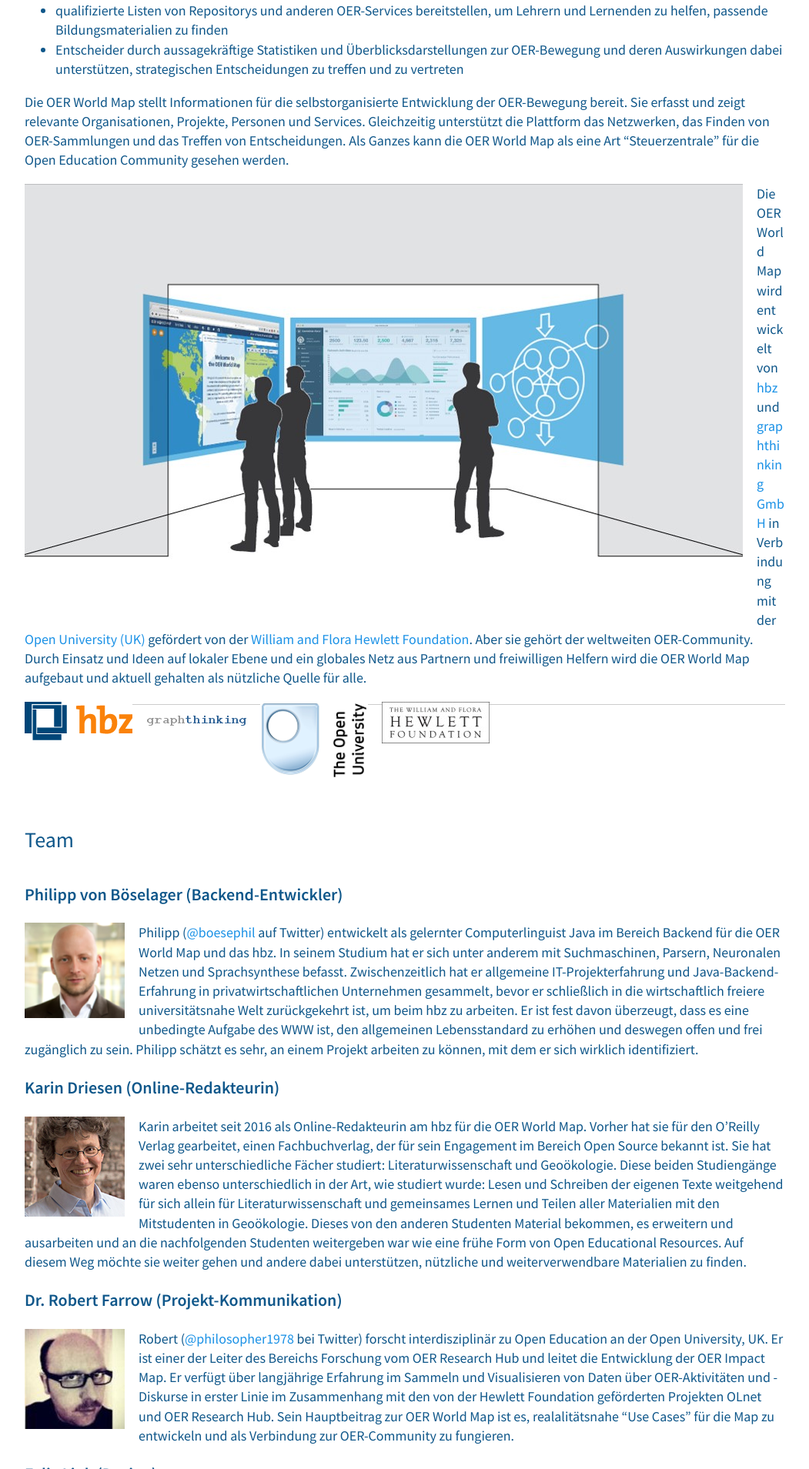
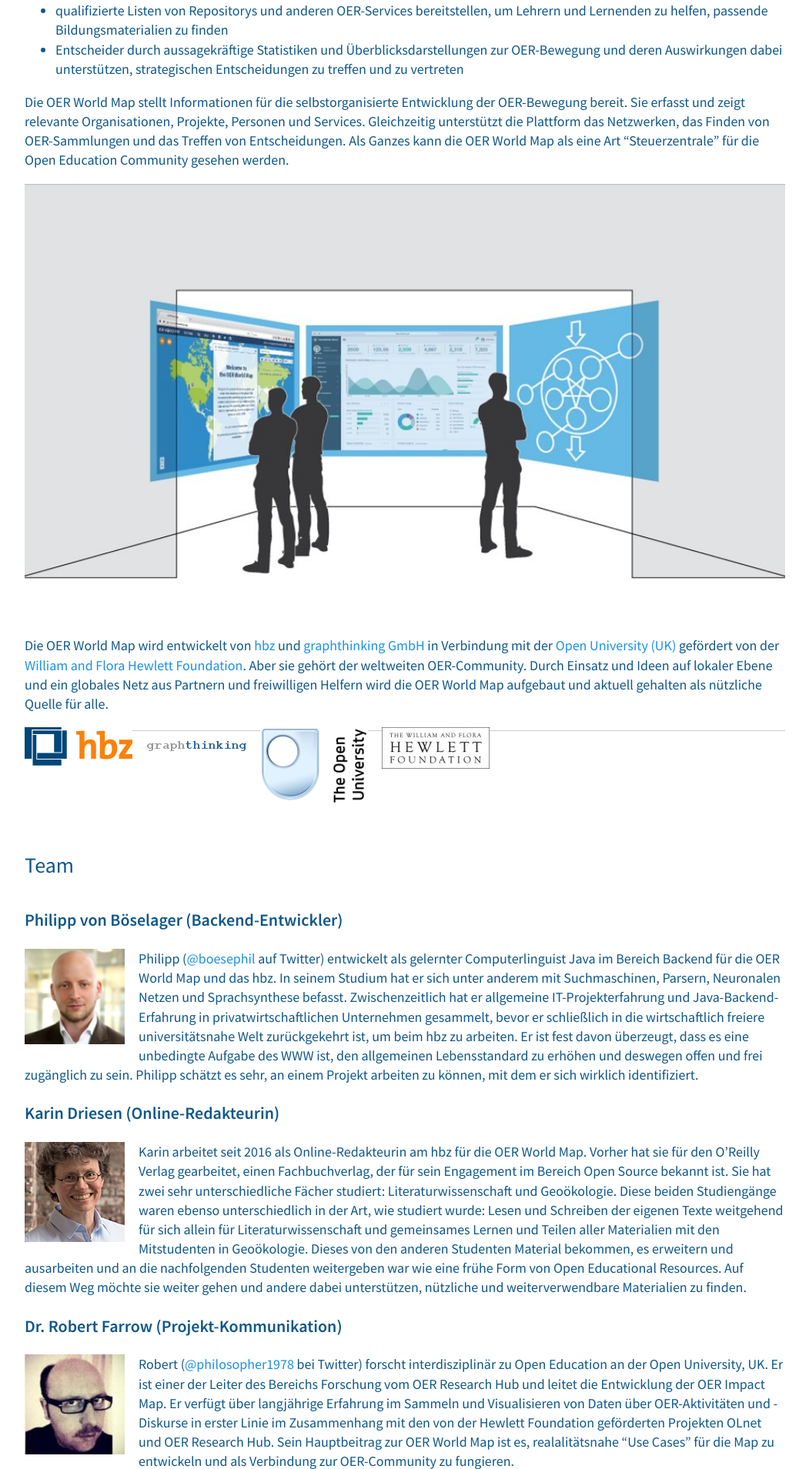
Before and after one commit to hbz/oerworldmap-ui, a Jekyll site: the page built from docs/about.de.md, in a window 1280 px wide. Shown: the part 356-2265 px from the top of the page at 77% size, without its empty margins (114-1165 px from the left). Built offline with Jekyll 4.4.1, drawn with Linux system fonts in a browser that asks for light colours; nearby versions of some CDN libraries; comment, search, counter and statistics services are not loaded; a style sheet for code colours, icons or effects is not loaded.

Commit message:
New translations about.md (German)

```diff
--- a/docs/about.de.md
+++ b/docs/about.de.md
@@ -11,7 +11,7 @@
 
 Die OER World Map stellt Informationen für die selbstorganisierte Entwicklung der OER-Bewegung bereit. Sie erfasst und zeigt relevante Organisationen, Projekte, Personen und Services. Gleichzeitig unterstützt die Plattform das Netzwerken, das Finden von OER-Sammlungen und das Treffen von Entscheidungen. Als Ganzes kann die OER World Map als eine Art "Steuerzentrale" für die Open Education Community gesehen werden.
 
-![Die OER World Map als "Steuerzentrale" für die Open Education Community](/assets/images/open-control-room.jpg)
+<img style="width:100%;" src="/assets/images/open-control-room.jpg" title="The OER World Map seen as 'operations room' for the open education community" />
 
 Die OER World Map wird entwickelt von [hbz](http://www.hbz-nrw.de) und [graphthinking GmbH](http://www.graphthinking.com) in Verbindung mit der [Open University (UK)](http://www.open.ac.uk/) gefördert von der [William and Flora Hewlett Foundation](http://www.hewlett.org/). Aber sie gehört der weltweiten OER-Community. Durch Einsatz und Ideen auf lokaler Ebene und ein globales Netz aus Partnern und freiwilligen Helfern wird die OER World Map aufgebaut und aktuell gehalten als nützliche Quelle für alle.
 
```
